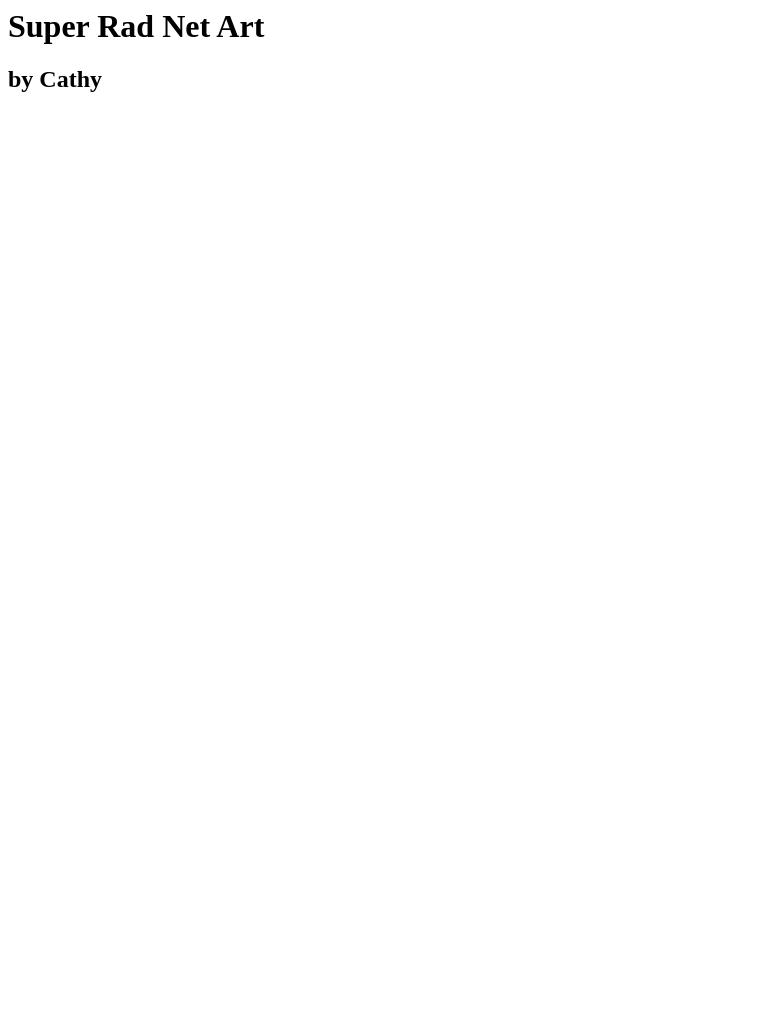
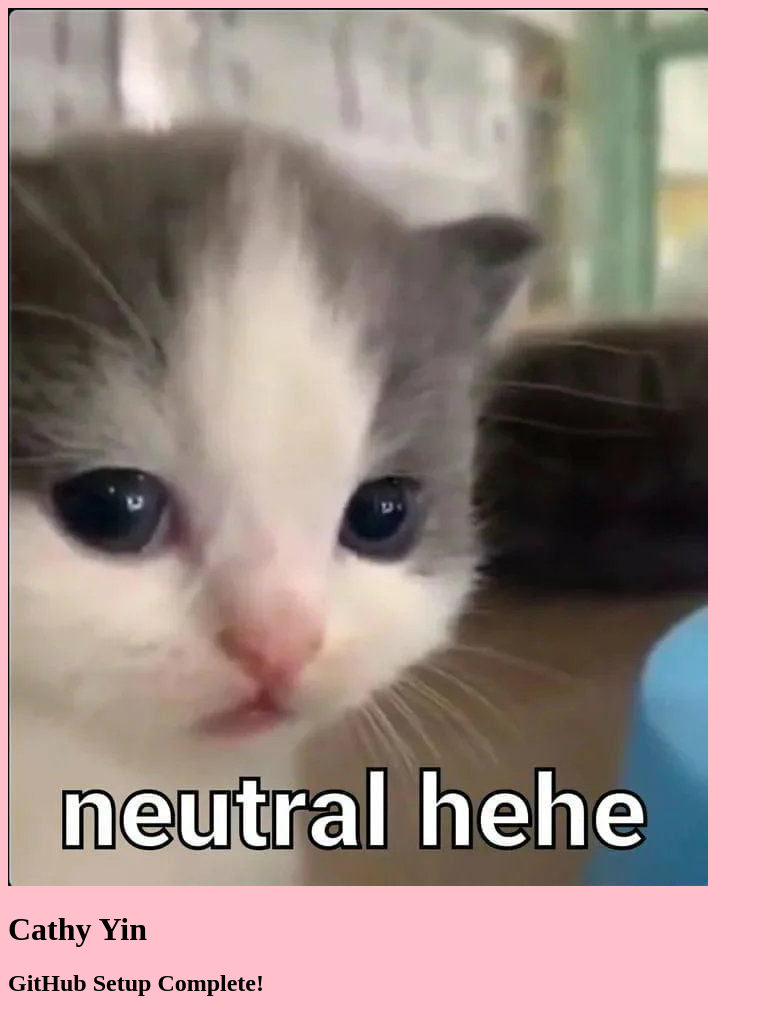
Before and after one commit to catherinayin/exercise3, a plain HTML site: page index.html in a window 1280 px wide. Shown: the whole page, without its empty margins (0-763 px from the left). Before the commit the page ends 800 px from the top, so only its background shows below. Drawn offline with Linux system fonts and the light colour scheme.

Commit message:
meme added, name under neath, bg colour changed to pink

```diff
--- a/index.html
+++ b/index.html
@@ -1,2 +1,18 @@
-<h1>Super Rad Net Art</h1>
-<h2>by Cathy</h2>
+<!DOCTYPE html>
+<html lang="en-ca">
+ <head>
+    <title>GitHub Setup</title>
+   <meta charset="UTF-8">
+   <!--Made by Cathy Yin on September 24, 2025-->
+    <body style="background-color: pink;">
+      <img src="neutralhehe.jpg" alt="baby cat with big eyes. caption says neutral hehe">
+          <h1>Cathy Yin</h1>
+      <h2>
+        GitHub Setup Complete!
+      </h2>
+      <style=
+
+
+
+  </head>
+</html>
```
